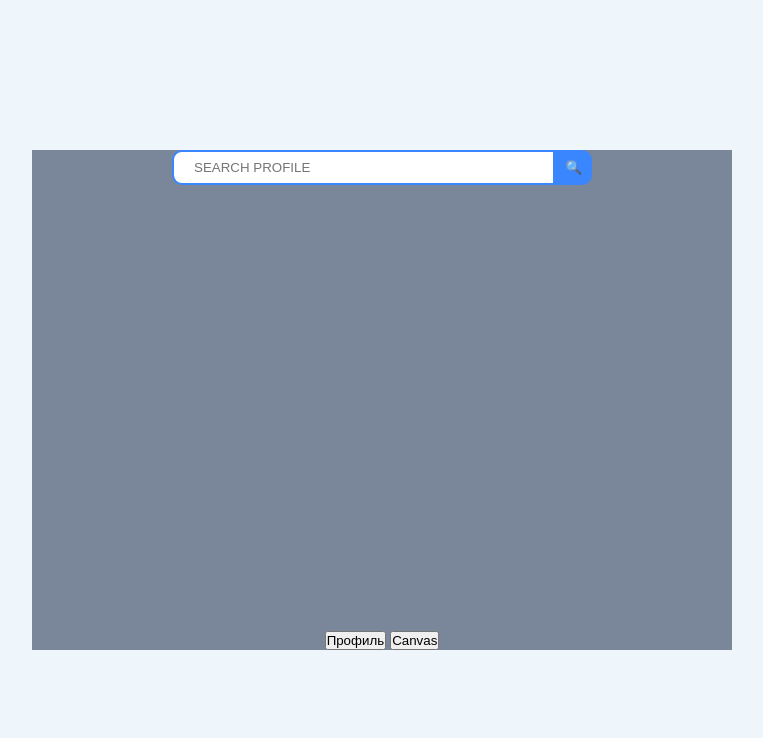
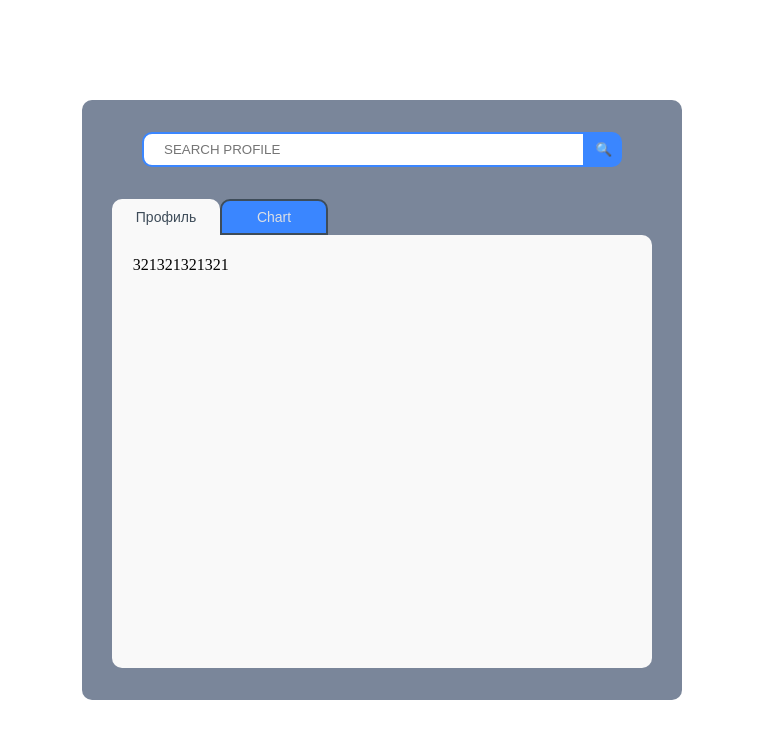
Before and after one commit to IllyaSoloviov/github-profile-viewer, a website: page index.html in a window 1280 px wide. Shown: the whole page, without its empty margins (258-1021 px from the left). Drawn offline with Linux system fonts and the light colour scheme.

Commit message:
сделал кнопки вкладок

```diff
--- a/index.html
+++ b/index.html
@@ -20,11 +20,16 @@
         </div>
         <div class="profileCard">
             <div class="tab-buttons">
-                <button data-tab="profile" class="active">Профиль</button>
-                <button data-tab="canvas">Canvas</button>
+                <button id="profile" class="active">Профиль</button>
+                <button id="chartPage">Chart</button>
             </div>
-            <div id="profile_info" class="tab-content active"></div>
-            <div id="profile_stats" class="tab-content"></div>
+            <div class="tab-content">
+                <div id="profile_info" class="profile_info">
+                    321321321321
+                </div>
+                <div id="profile_chart" class="profile_chart">3211231222222</div>
+            </div>
+
         </div>
     </div>
 </div>
--- a/script.js
+++ b/script.js
@@ -0,0 +1,26 @@
+document.addEventListener("DOMContentLoaded", function() {
+    let profilePage = document.getElementById("profile");
+    let chartPage = document.getElementById("chartPage");
+    let profile_info = document.getElementById("profile_info");
+    let profile_chart = document.getElementById("profile_chart");
+    chartPage.addEventListener("click", function() {
+        if (profilePage.classList.contains("active")) {
+            profilePage.classList.remove("active");
+            chartPage.classList.add("active");
+
+            profile_info.style.display = "none";
+            profile_chart.style.display = "flex";
+
+        }
+    })
+    profilePage.addEventListener("click", function() {
+        if (chartPage.classList.contains("active")) {
+            chartPage.classList.remove("active");
+            profilePage.classList.add("active");
+
+            profile_info.style.display = "flex";
+            profile_chart.style.display = "none";
+
+        }
+    })
+})
--- a/style.scss
+++ b/style.scss
@@ -30,24 +30,27 @@ $transition: all 0.25s ease-in-out;
   justify-content: center;
   width: 100wv;
   height: 100vh;
-  background-color: $main-bg;
 }
 
 .searchEndProfile{
   display: flex;
   flex-direction: column;
-  justify-content: space-between;
   align-items: center;
-  max-width: 700px;
+  justify-content: space-around;
+  gap: 2rem;
+  max-width: 600px;
   width: 100%;
-  height: 500px;
+  max-height: 600px;
+  height: 100%;
   background-color: $gray-text;
+  padding: 2rem 0 2rem 0;
+  border-radius: $radius;
   .search{
     display: flex;
     flex-direction: row;
     align-items: center;
     justify-content: center;
-    width: 60%;
+    width: 80%;
     gap: 0;
     input{
       outline: none;
@@ -70,4 +73,75 @@ $transition: all 0.25s ease-in-out;
       border-color: $main-hover;
     }
   }
+
+  .profileCard{
+    display: flex;
+    flex-direction: column;
+    justify-content: space-around;
+    align-items: start;
+    width: 90%;
+    height: 100%;
+    .tab-buttons{
+      display: flex;
+      flex-direction: row;
+      align-items: start;
+      width: 100%;
+      gap: 0;
+      button {
+        background-color: $main;
+        color: $gray-line;
+        padding: 8px 16px;
+        border: 2px solid $gray-dark;
+        width: 20%;
+        border-radius: $radius $radius 0 0;
+        font-size: 14px;
+        cursor: pointer;
+        transition: $transition;
+
+        &.active {
+          background-color: $gray-soft;
+          border: 2px solid $gray-soft;
+          color: $gray-dark;
+        }
+
+        &:focus {
+          outline: none;
+        }
+      }
+    }
+    .tab-content{
+      position: relative;
+      width: 100%;
+      height: 100%;
+      .profile_info{
+        position: absolute;
+        top: 0;
+        left: 0;
+        display: flex;
+        flex-direction: row;
+        gap: 0.5rem;
+        width: 100%;
+        height: 100%;
+        border-radius: 0 $radius $radius $radius;
+        padding: 1.3rem;
+        z-index: 100;
+        transition: $transition;
+        background-color: $gray-soft;
+      }
+      .profile_chart{
+        display: none;
+        position: absolute;
+        top: 0;
+        left: 0;
+        width: 100%;
+        height: 100%;
+        padding: 1.3rem;
+        background-color: $gray-soft;
+        border-radius: 0 $radius $radius $radius;
+        z-index: 0;
+        transition: $transition;
+      }
+    }
+
+  }
 }
```
Also changed, not shown: img/followers.png (added), style.css, 1 other file.
